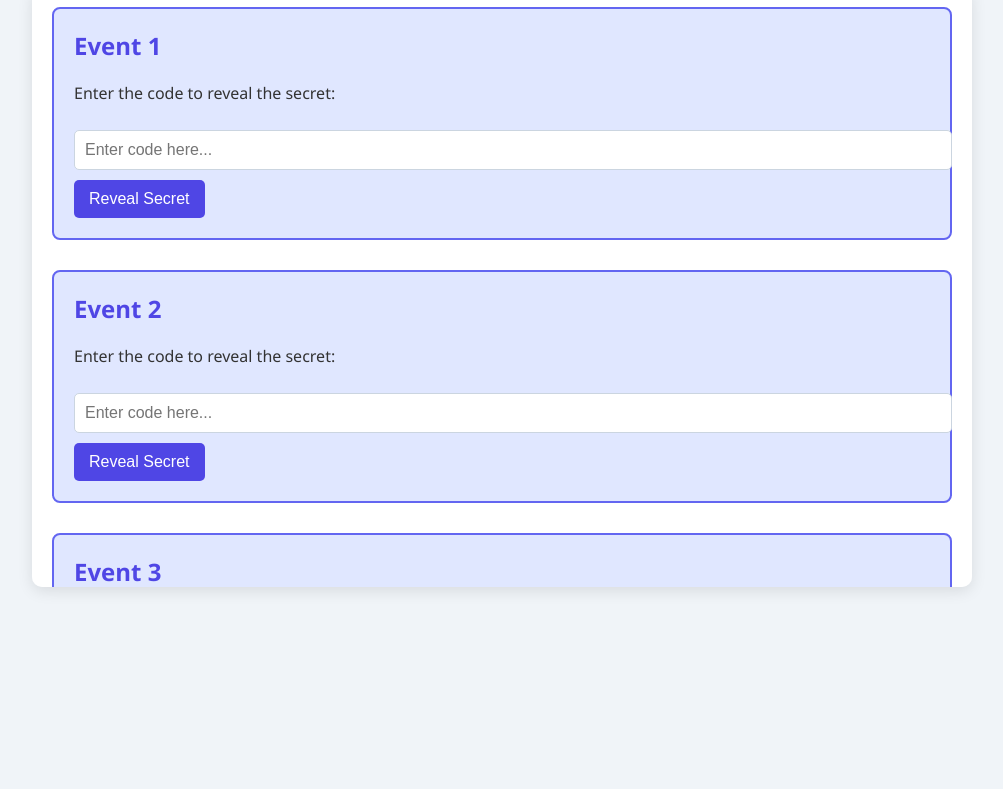
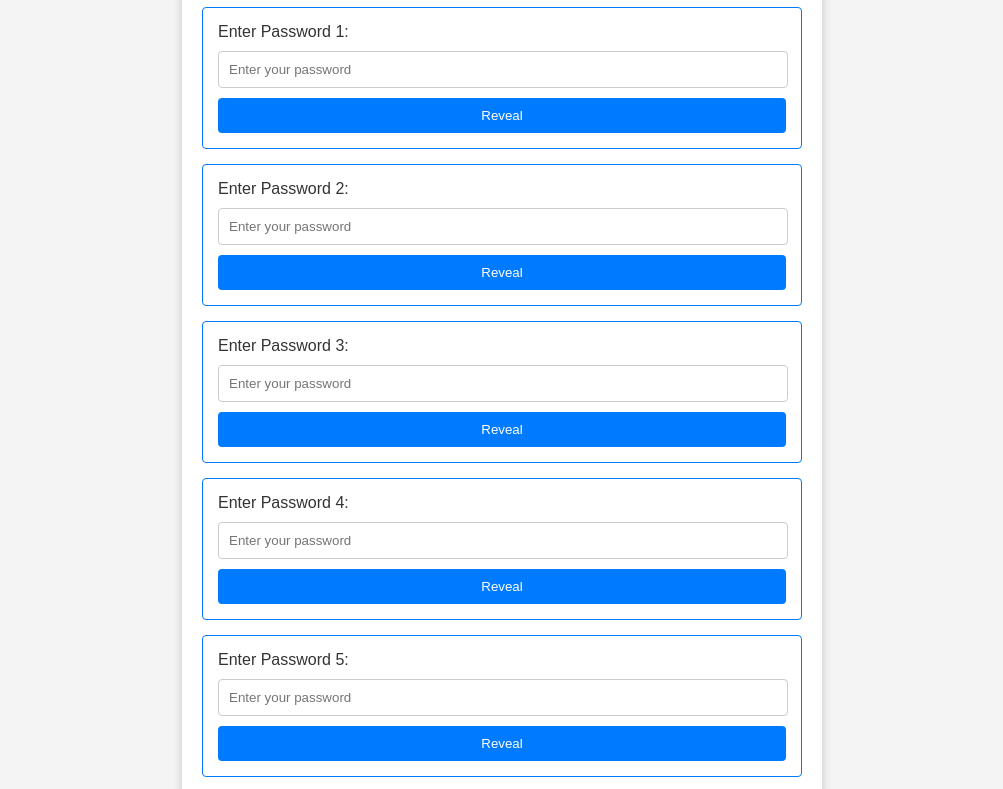
Before and after one commit to nickpatriotthepar0tdoyouseeme/OPALPEAK1, a website: page archive.html in a window 1280 px wide. Shown: the part 113-902 px from the top of the page, without its empty margins (138-1141 px from the left). Before the commit the page ends 800 px from the top, so only its background shows below. Drawn offline with Linux system fonts and the light colour scheme.

Commit message:
Update archive.html

```diff
--- a/archive.html
+++ b/archive.html
@@ -3,111 +3,144 @@
 <head>
     <meta charset="UTF-8">
     <meta name="viewport" content="width=device-width, initial-scale=1.0">
-    <title>events</title>
+    <title>Events</title>
     <style>
         body {
-            font-family: 'Segoe UI', Tahoma, Geneva, Verdana, sans-serif;
-            background-color: #f0f4f8;
+            font-family: Arial, sans-serif;
+            background-color: #f4f4f4;
             color: #333;
             margin: 0;
-            padding: 0;
-            display: flex;
-            justify-content: center;
-            align-items: center;
-            height: 100vh;
-            overflow: hidden;
+            padding: 20px;
         }
         .container {
-            width: 80%;
-            max-width: 900px;
-            background-color: #fff;
+            max-width: 600px;
+            margin: 0 auto;
             padding: 20px;
-            border-radius: 10px;
-            box-shadow: 0 4px 15px rgba(0, 0, 0, 0.1);
-            overflow-y: scroll;
-            height: 70vh;
+            background: #fff;
+            border-radius: 8px;
+            box-shadow: 0 2px 10px rgba(0, 0, 0, 0.2);
+        }
+        h1 {
+            text-align: center;
+            color: #007BFF;
         }
         .box {
-            margin-bottom: 30px;
-            padding: 20px;
-            background-color: #e0e7ff;
-            border: 2px solid #6366f1;
-            border-radius: 8px;
+            margin: 15px 0;
+            padding: 15px;
+            border: 1px solid #007BFF;
+            border-radius: 4px;
         }
-        .box:last-child {
-            margin-bottom: 0;
+        input[type="text"] {
+            width: calc(100% - 20px);
+            padding: 10px;
+            margin-top: 10px;
+            border: 1px solid #ccc;
+            border-radius: 4px;
         }
-        .box h2 {
-            margin-top: 0;
-            color: #4f46e5;
-        }
-        .code-input {
+        input[type="button"] {
             width: 100%;
             padding: 10px;
-            margin: 10px 0;
-            border-radius: 5px;
-            border: 1px solid #cbd5e0;
-            font-size: 1em;
+            margin-top: 10px;
+            background: #007BFF;
+            color: #fff;
+            border: none;
+            border-radius: 4px;
+            cursor: pointer;
         }
-        .reveal-text {
+        input[type="button"]:hover {
+            background: #0056b3;
+        }
+        .message {
             display: none;
-            margin-top: 15px;
-            color: #10b981;
-            font-weight: bold;
-        }
-        button {
-            background-color: #4f46e5;
-            color: #fff;
-            padding: 10px 15px;
-            border: none;
-            border-radius: 5px;
-            cursor: pointer;
-            font-size: 1em;
-            transition: background-color 0.3s;
-        }
-        button:hover {
-            background-color: #4338ca;
+            margin-top: 10px;
+            padding: 10px;
+            border: 1px solid #d4edda;
+            border-radius: 4px;
         }
     </style>
 </head>
 <body>
+
 <div class="container">
-        <div class="box" data-code="EVENT123">
-            <h2>Event 1</h2>
-            <p>Enter the code to reveal the secret:</p>
-            <input type="text" class="code-input" placeholder="Enter code here...">
-            <button onclick="checkCode(this)">Reveal Secret</button>
-            <p class="reveal-text">Congratulations! You have unlocked Event 1 details.</p>
+    <h1>Events</h1>
+
+    <div class="box">
+        <label for="password1">Enter Password 1:</label>
+        <input type="text" id="password1" placeholder="Enter your password">
+        <input type="button" value="Reveal" onclick="revealText(1, 'This is the secret text for Password 1!')">
+        <div id="message1" class="message"></div>
     </div>
-        <div class="box" data-code="MYSTERY456">
-            <h2>Event 2</h2>
-            <p>Enter the code to reveal the secret:</p>
-            <input type="text" class="code-input" placeholder="Enter code here...">
-            <button onclick="checkCode(this)">Reveal Secret</button>
-            <p class="reveal-text">Well done! You have unlocked Event 2 details.</p>
+
+    <div class="box">
+        <label for="password2">Enter Password 2:</label>
+        <input type="text" id="password2" placeholder="Enter your password">
+        <input type="button" value="Reveal" onclick="revealText(2, 'This is the secret text for Password 2!')">
+        <div id="message2" class="message"></div>
     </div>
-        <div class="box" data-code="SECRET789">
-            <h2>Event 3</h2>
-            <p>Enter the code to reveal the secret:</p>
-            <input type="text" class="code-input" placeholder="Enter code here...">
-            <button onclick="checkCode(this)">Reveal Secret</button>
-            <p class="reveal-text">Amazing! You have unlocked Event 3 details.</p>
+
+    <div class="box">
+        <label for="password3">Enter Password 3:</label>
+        <input type="text" id="password3" placeholder="Enter your password">
+        <input type="button" value="Reveal" onclick="revealText(3, 'This is the secret text for Password 3!')">
+        <div id="message3" class="message"></div>
     </div>
+
+    <div class="box">
+        <label for="password4">Enter Password 4:</label>
+        <input type="text" id="password4" placeholder="Enter your password">
+        <input type="button" value="Reveal" onclick="revealText(4, 'This is the secret text for Password 4!')">
+        <div id="message4" class="message"></div>
+    </div>
+
+    <div class="box">
+        <label for="password5">Enter Password 5:</label>
+        <input type="text" id="password5" placeholder="Enter your password">
+        <input type="button" value="Reveal" onclick="revealText(5, 'This is the secret text for Password 5!')">
+        <div id="message5" class="message"></div>
+    </div>
+
+    <div class="box">
+        <label for="password6">Enter Password 6:</label>
+        <input type="text" id="password6" placeholder="Enter your password">
+        <input type="button" value="Reveal" onclick="revealText(6, 'This is the secret text for Password 6!')">
+        <div id="message6" class="message"></div>
+    </div>
+
+    <div class="box">
+        <label for="password7">Enter Password 7:</label>
+        <input type="text" id="password7" placeholder="Enter your password">
+        <input type="button" value="Reveal" onclick="revealText(7, 'This is the secret text for Password 7!')">
+        <div id="message7" class="message"></div>
+    </div>
+
 </div>
 
 <script>
-        function checkCode(button) {
-            const box = button.parentElement;
-            const input = box.querySelector('.code-input').value.trim();
-            const revealText = box.querySelector('.reveal-text');
-            const correctCode = box.getAttribute('data-code');
+    const passwords = [
+        "1234",
+        "abcd",
+        "pass",
+        "open",
+        "letmein",
+        "welcome",
+        "secret"
+    ];
 
-            if (input === correctCode) {
-                revealText.style.display = 'block';
+    function revealText(boxNumber, secretText) {
+        const inputPassword = document.getElementById('password' + boxNumber).value;
+        const messageDiv = document.getElementById('message' + boxNumber);
+
+        if (passwords[boxNumber - 1] === inputPassword) {
+            messageDiv.style.display = 'block';
+            messageDiv.innerText = secretText;
+            messageDiv.style.color = 'green';
         } else {
-                alert('Incorrect code! Please try again.');
+            messageDiv.style.display = 'block';
+            messageDiv.innerText = "Access Denied! Incorrect password.";
+            messageDiv.style.color = 'red';
         }
     }
 </script>
+
 </body>
 </html>
```
Lines whose indentation alone changed are shown as unchanged.
